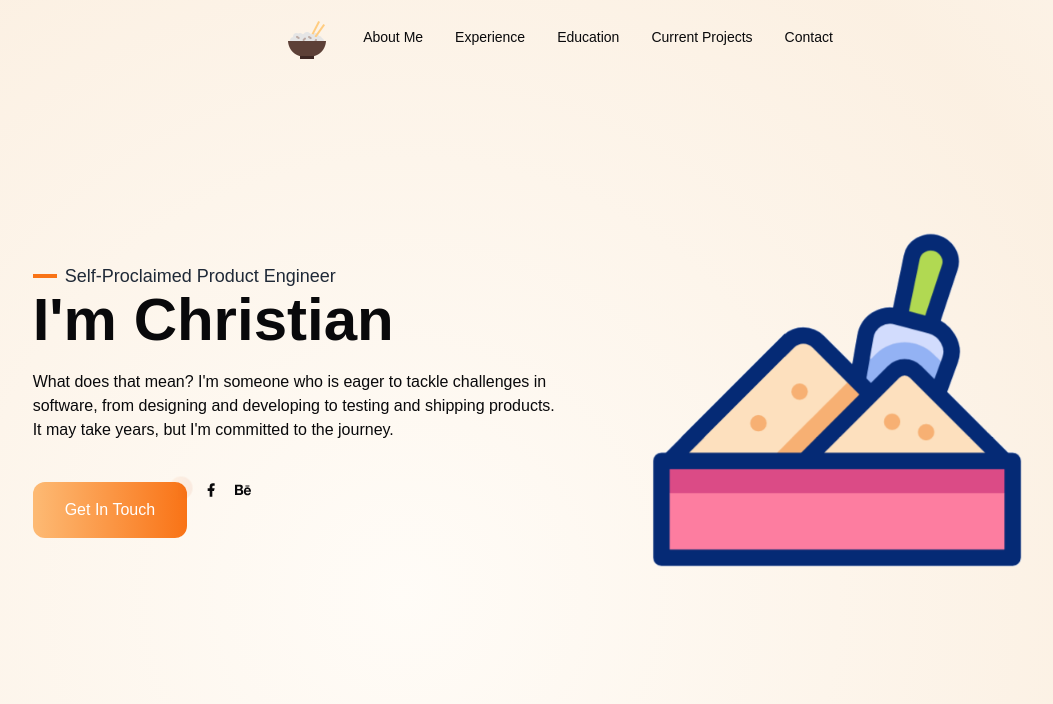
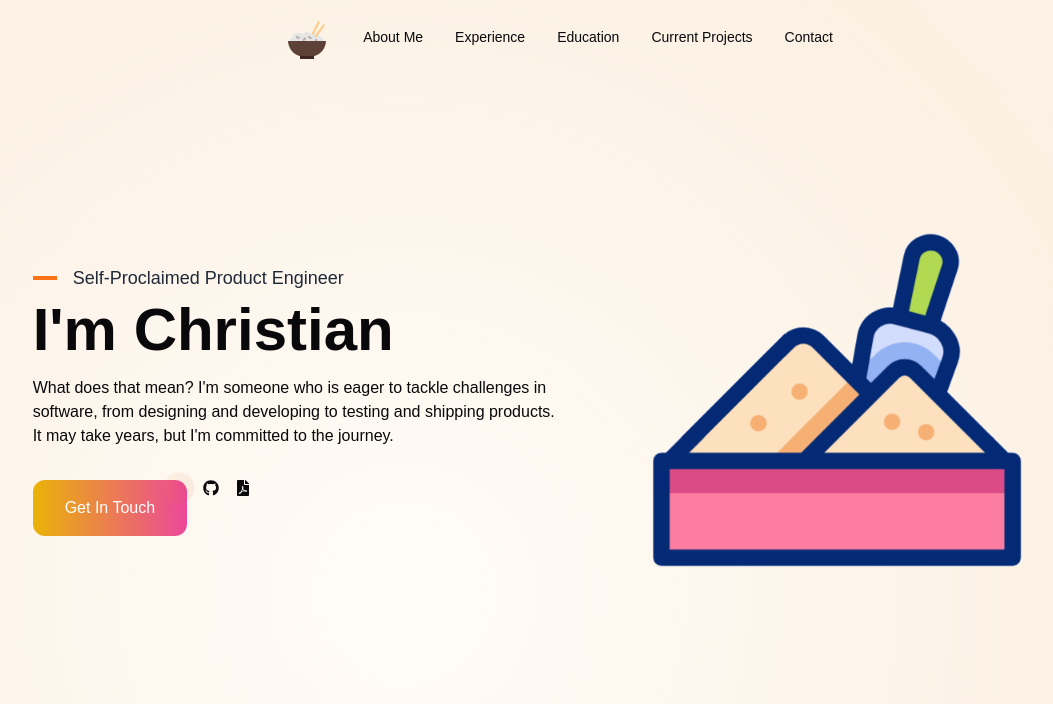
Before and after one commit to chvaldez10/personal-site, a Next.js app in the folder chvaldez10/: page / in a window 1280 px wide. Shown: the top 704 px of the page, without its empty margins (74-1127 px from the left). Built offline with nearby package versions, Linux system fonts and the light colour scheme.

Commit message:
button cleanup

```diff
--- a/chvaldez10/src/components/core/hero/AboutMeJumbotron.tsx
+++ b/chvaldez10/src/components/core/hero/AboutMeJumbotron.tsx
@@ -1,12 +1,16 @@
 // Original code from https://www.creative-tim.com/twcomponents/component/hero-section-1
 
-import { RiFacebookFill } from "react-icons/ri";
-import { SiBehance } from "react-icons/si";
 import Image from "next/image";
 
+// Icons
+import { FaGithub } from "react-icons/fa";
+import { FaFilePdf } from "react-icons/fa";
+
+// Styles
 import styles from "./hero.module.css";
 
-// import "@/styles/main-header.css";
+// Components
+import { BrandButton } from "@/components/ui/buttons";
 
 const AboutMeJumbotron = () => {
   return (
@@ -37,7 +41,7 @@ const AboutDescription = () => {
   return (
     <div className="content">
       {/* top label */}
-      <div className="flex items-center gap-2">
+      <div className="flex items-center gap-4">
         <hr className="w-6 h-1 bg-orange-500 border-none" />
         <span className="md:text-lg font-medium text-gray-800">
           Self-Proclaimed Product Engineer
@@ -45,25 +49,23 @@ const AboutDescription = () => {
       </div>
 
       {/* Header */}
-      <p className="text-4xl lg:text-5xl xl:text-6xl font-bold leading-tight mt-5 sm:mt-0">
+      <p className="text-4xl lg:text-5xl xl:text-6xl font-bold leading-tight mt-2">
         I&apos;m Christian
       </p>
 
       {/* Subheader */}
-      <p className="mt-5 md:text-base">
+      <p className="mt-4 md:text-base">
         What does that mean? I&apos;m someone who is eager to tackle challenges
         in software, from designing and developing to testing and shipping
         products. It may take years, but I&apos;m committed to the journey.
       </p>
 
       {/* Buttons */}
-      <div className="flex gap-4 mt-10">
-        <button className="font-medium text-base flex items-center px-5 py-3 md:py-4 md:px-8 rounded-xl capitalize bg-gradient-to-r from-orange-300 to-orange-500 hover:from-pink-500 hover:to-yellow-500 relative gap-2 transition duration-300 hover:scale-105 text-white shadow-glass">
-          Get In Touch
-          <span className="animate-ping absolute right-0 top-0 w-3 h-3 rounded-full bg-gradient-to-r from-orange-400 to-orange-700"></span>
-        </button>
-        <RiFacebookFill />
-        <SiBehance />
+      <div className="flex gap-4 mt-8">
+        <BrandButton>Get In Touch</BrandButton>
+
+        <FaGithub />
+        <FaFilePdf />
       </div>
     </div>
   );
--- /dev/null
+++ b/chvaldez10/src/components/ui/buttons/BrandButton.tsx
@@ -0,0 +1,24 @@
+import React from "react";
+import Link from "next/link";
+
+interface BrandButtonProps {
+  children: React.ReactNode;
+  href?: string;
+}
+
+const BrandButton: React.FC<BrandButtonProps> = ({ children }) => {
+  return (
+    <Link
+      href={"https://www.linkedin.com/in/chvaldez10/"}
+      target="_blank"
+      style={{ textDecoration: "none" }}
+    >
+      <button className="font-medium text-base flex items-center px-8 py-4 rounded-xl capitalize bg-gradient-to-r from-yellow-500 to-pink-500 hover:from-pink-500 hover:to-yellow-500 hover-scale-effect text-white ">
+        {children}
+        <span className="animate-ping absolute right-0 top-0 w-4 h-4 rounded-full bg-gradient-to-r from-orange-400 to-orange-700"></span>
+      </button>
+    </Link>
+  );
+};
+
+export default BrandButton;
--- a/chvaldez10/src/components/ui/buttons/PillButton.tsx
+++ b/chvaldez10/src/components/ui/buttons/PillButton.tsx
@@ -1,4 +1,4 @@
-import * as React from "react";
+import React from "react";
 import { ButtonProps, Button } from "./button";
 
 const PillButton = React.forwardRef<HTMLButtonElement, ButtonProps>(
--- a/chvaldez10/src/components/ui/buttons/index.tsx
+++ b/chvaldez10/src/components/ui/buttons/index.tsx
@@ -2,3 +2,4 @@ export { Button } from "./button";
 export { PillButton } from "./PillButton";
 export { SocialButton } from "./SocialButton";
 export { PdfDialogButton } from "./PdfDialogButton";
+export { default as BrandButton } from "./BrandButton";
```
